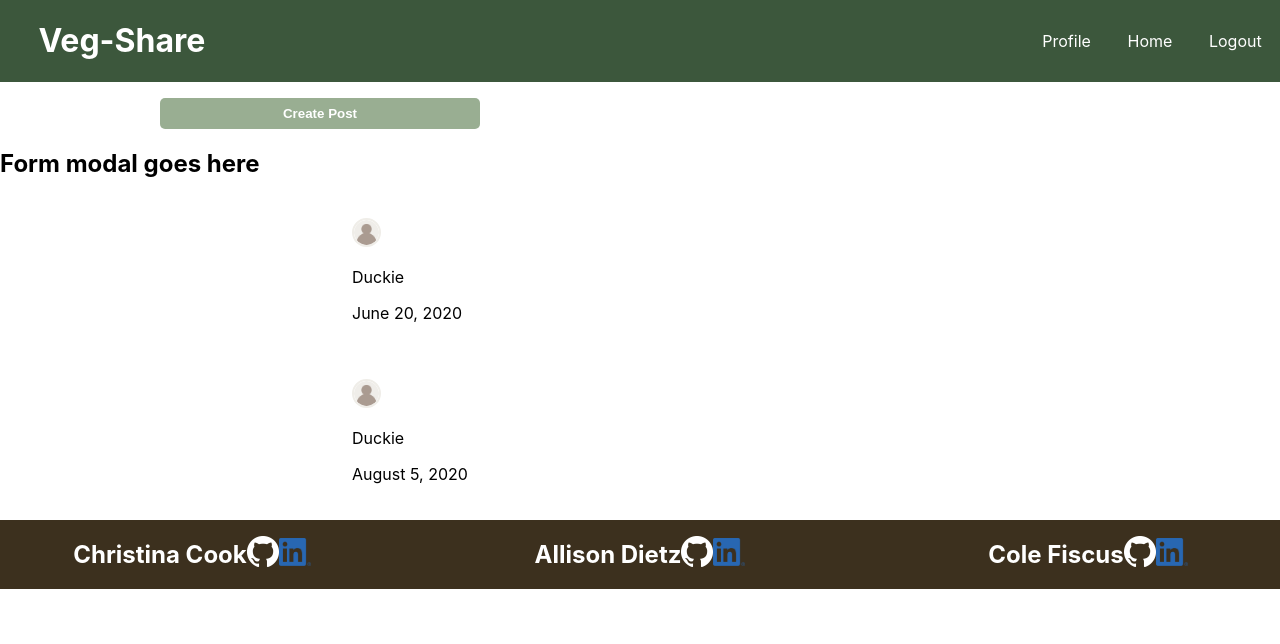
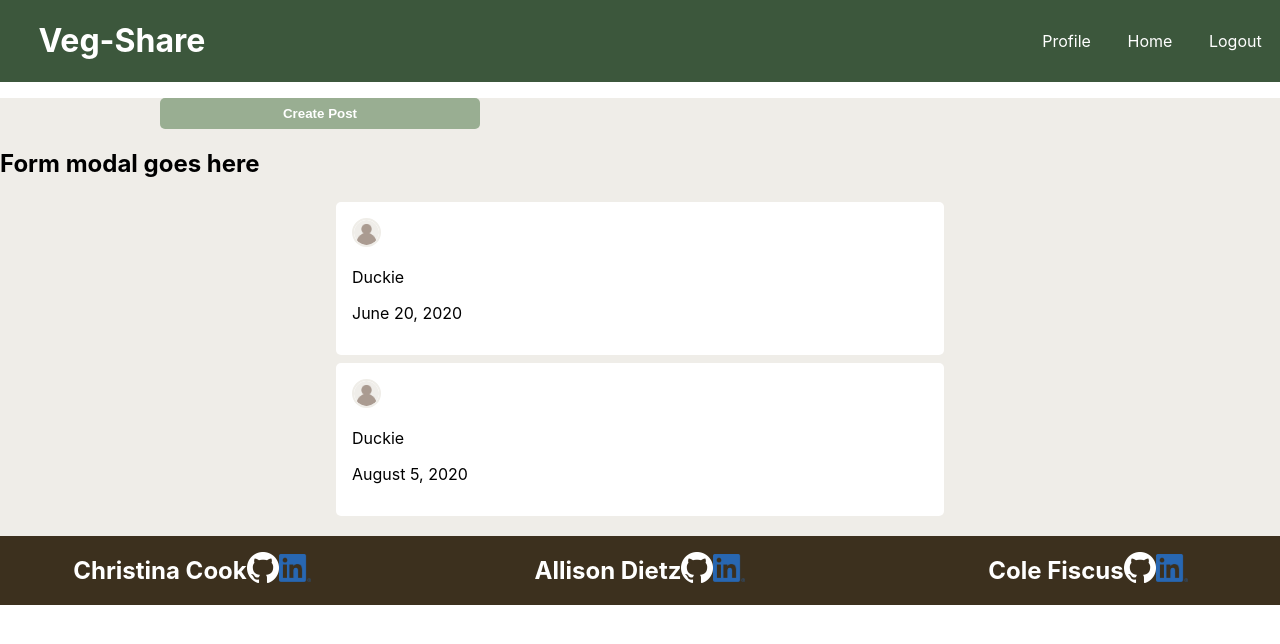
Before and after one commit to veg-share/frontend-ui, a React (Create React App) app: page / in a window 1280 px wide. Shown: the top 644 px of the page. Built offline with nearby package versions, Linux system fonts and the light colour scheme.

Commit message:
Add background color to home view

```diff
--- a/src/views/HomeView/HomeView.css
+++ b/src/views/HomeView/HomeView.css
@@ -0,0 +1,4 @@
+.home-view {
+  background-color: #EFEDE8;
+  padding-bottom: 1rem;
+}
```
